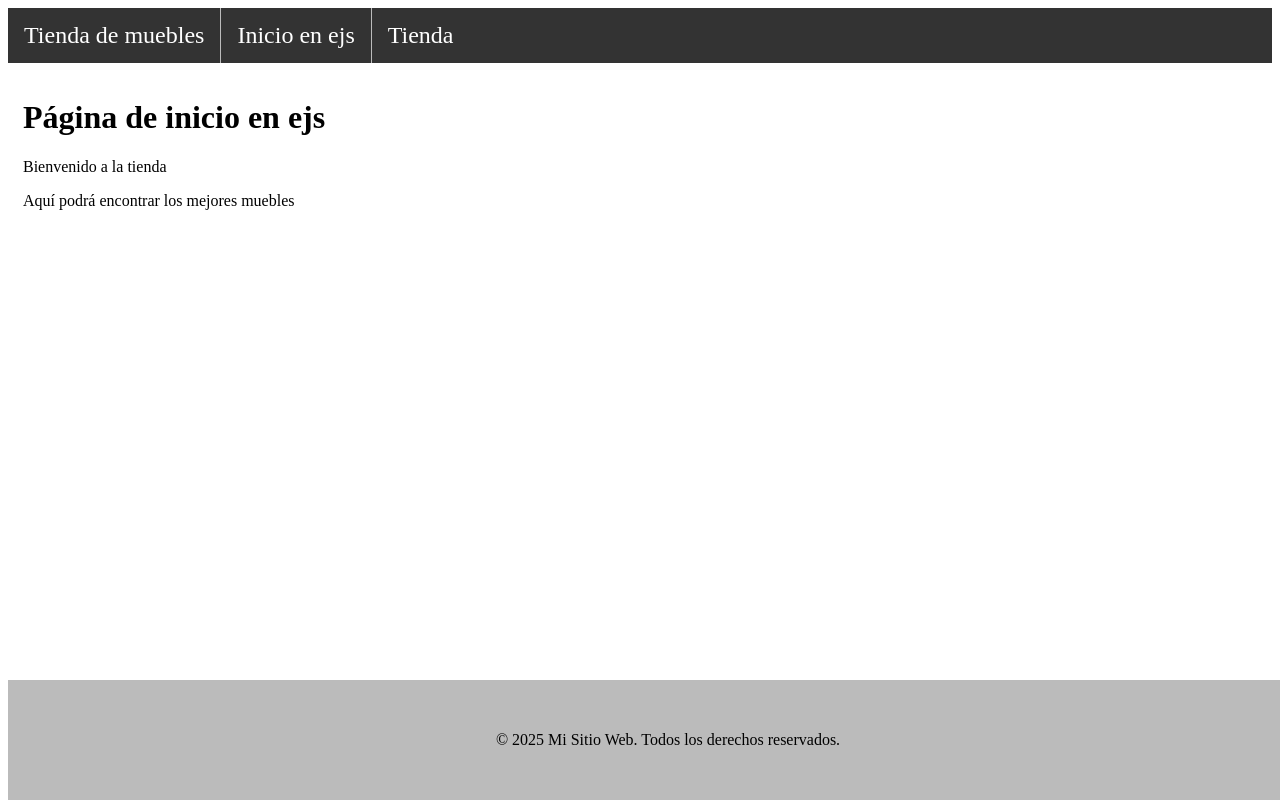
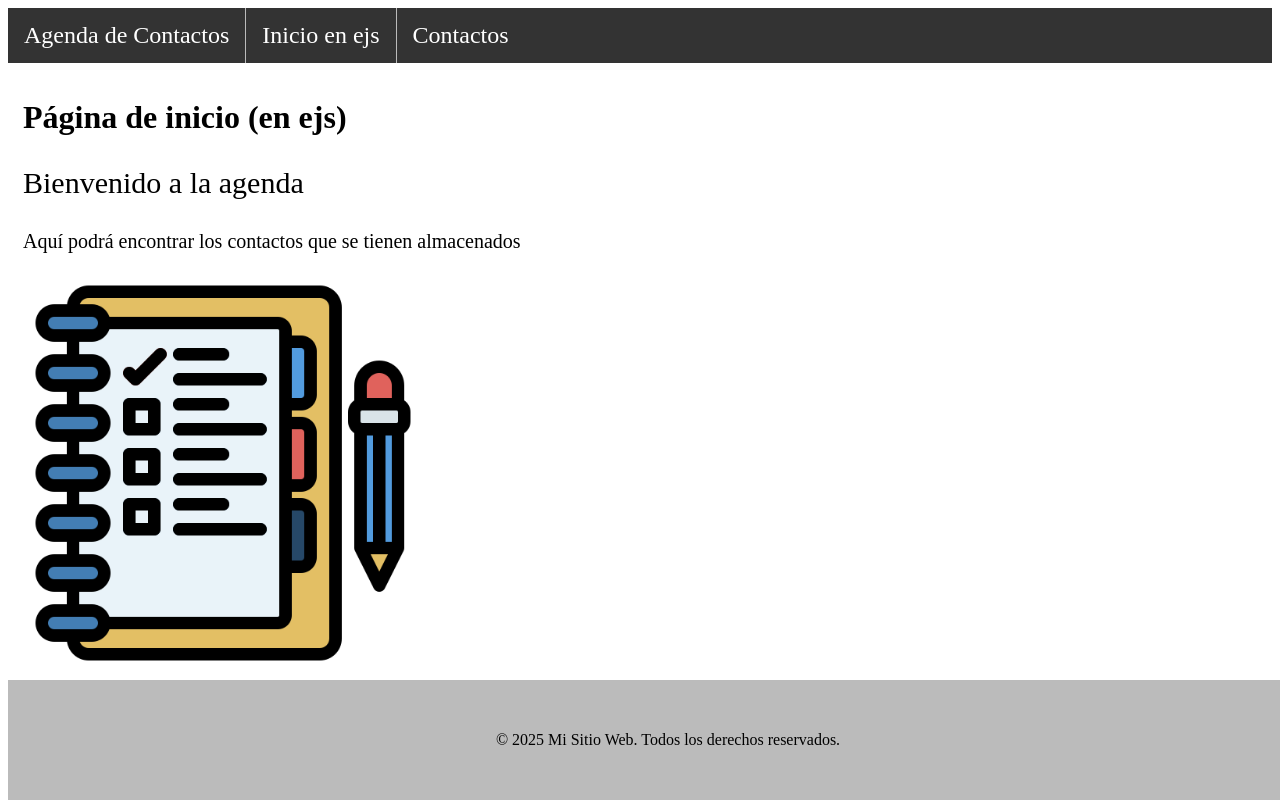
Before and after one commit to alvaro-sanzc/agenda-contactos, a Node server app: page / in a window 1280 px wide. Run offline with Node 20, Linux system fonts and the light colour scheme.

Commit message:
Datos de contactos añadidos

```diff
--- a/app.js
+++ b/app.js
@@ -11,13 +11,13 @@
 
 
 // Web pero con rutas
-app.locals.title = "Tienda de muebles"
+app.locals.title = "Agenda de Contactos"
 
 var indexRouter = require('./routes/index');
 app.use('/', indexRouter);
 
-var tienda = require('./routes/tienda');
-app.use('/tienda', tienda);
+var tienda = require('./routes/contactos');
+app.use('/contactos', tienda);
 
 // Web pero sin rutas
 
--- /dev/null
+++ b/database/models/contacts.model.js
@@ -0,0 +1,3 @@
+contacts = {};
+
+contacts.data = {};
--- a/public/stylesheets/header.css
+++ b/public/stylesheets/header.css
@@ -1,3 +1,4 @@
+
 ul {
   list-style-type: none;
   margin: 0;
--- a/routes/tienda.js
+++ b/routes/contactos.js
@@ -3,7 +3,7 @@
 
 /* GET home page. */
 router.get('/', function(req, res) {
-  res.render('tienda');
+  res.render('contactos');
 });
 
 module.exports = router;
--- a/views/tienda.ejs
+++ b/views/contactos.ejs
@@ -1,5 +1,5 @@
 <%- include("header", {}) %>
     <div class="container">
-        <h1>Esta es la tienda con productos</h1>
+        <h1>Aquí están los contactos disponibles</h1>
     </div>
 <%- include("footer", {}) %>
--- a/views/header.ejs
+++ b/views/header.ejs
@@ -9,6 +9,6 @@
       <ul>
         <li class="menu_title"><%= title %></li>
         <li><a href="/">Inicio en ejs</a></li>
-        <li><a href="/tienda">Tienda</a></li>
+        <li><a href="/contactos">Contactos</a></li>
       </ul>
     </nav>
--- a/views/index.ejs
+++ b/views/index.ejs
@@ -1,7 +1,8 @@
 <%- include("header", {}) %>
     <div class="container">
-        <h1>Página de inicio en ejs</h1>
-        <p>Bienvenido a la tienda</p>
-        <p>Aquí podrá encontrar los mejores muebles</p>
+        <h1>Página de inicio (en ejs)</h1>
+        <p style="font-size: 30px;">Bienvenido a la agenda</p>
+        <p style="font-size: 20px;">Aquí podrá encontrar los contactos que se tienen almacenados</p>
+        <img src="/images/libreta.png" width="400px" height="400px">
     </div>
 <%- include("footer", {}) %>
```
Also changed, not shown: database/index.js (added, +20 -0 lines), public/images/libreta.png (added).
